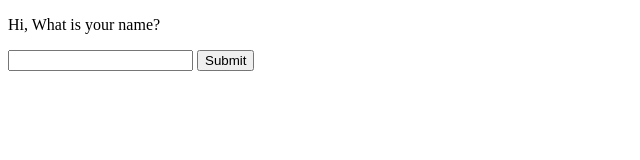
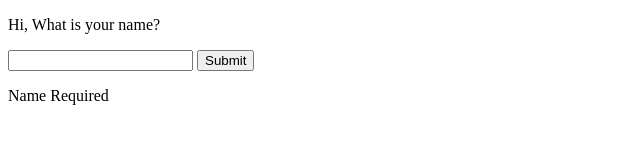
Before and after one commit to Rohitrebel/githu-learn, a plain HTML site: page index.html in a window 1280 px wide. Shown: the whole page, without its empty margins (0-640 px from the left). Drawn offline with Linux system fonts and the light colour scheme.

Commit message:
second-commit

```diff
--- a/index.html
+++ b/index.html
@@ -7,5 +7,6 @@
     <p>Hi, What is your name?</p>
     <input type="textbox" />
     <button>Submit</button>
+    <p>Name Required</p>
   </body>
 </html>
```
